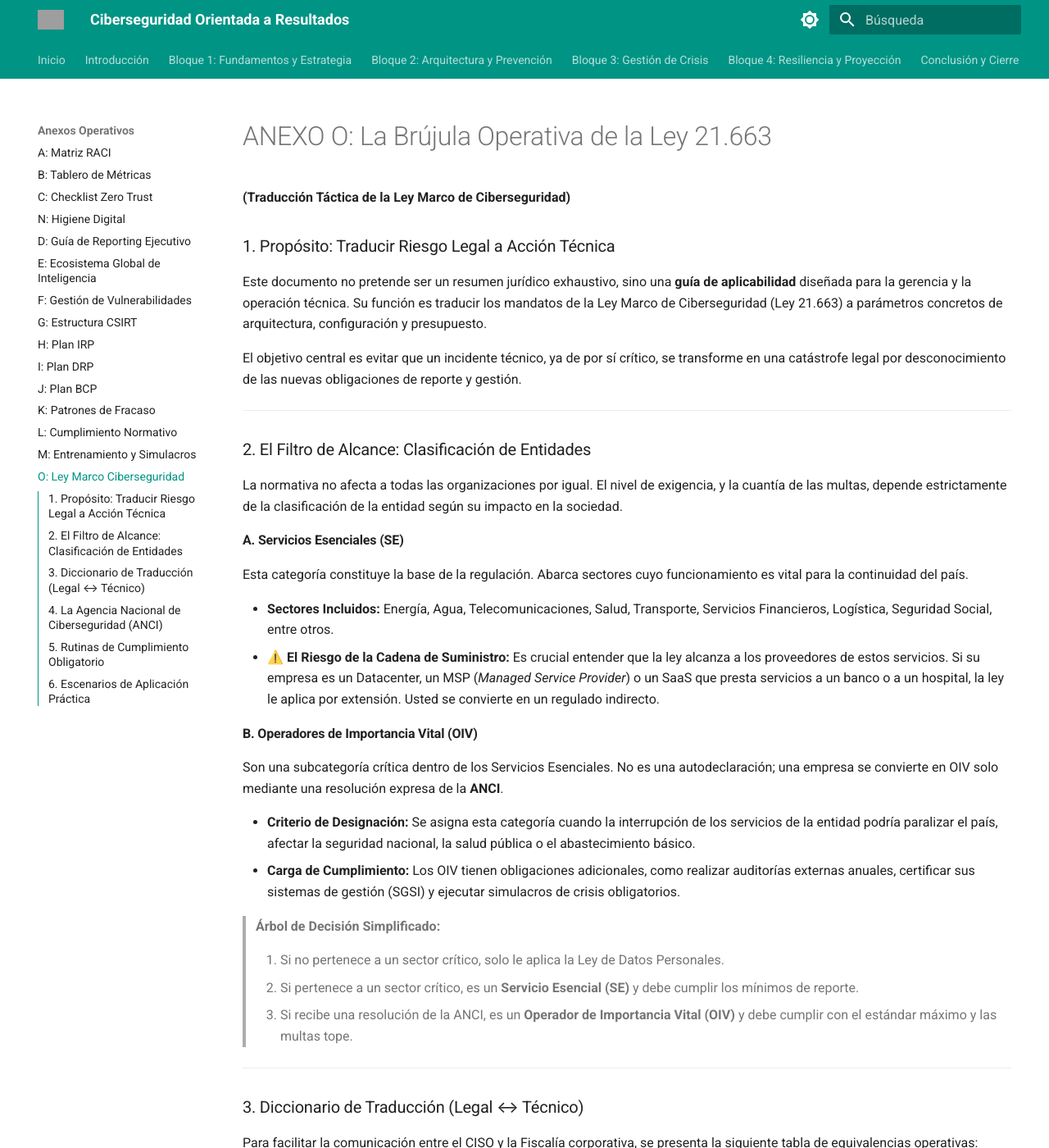
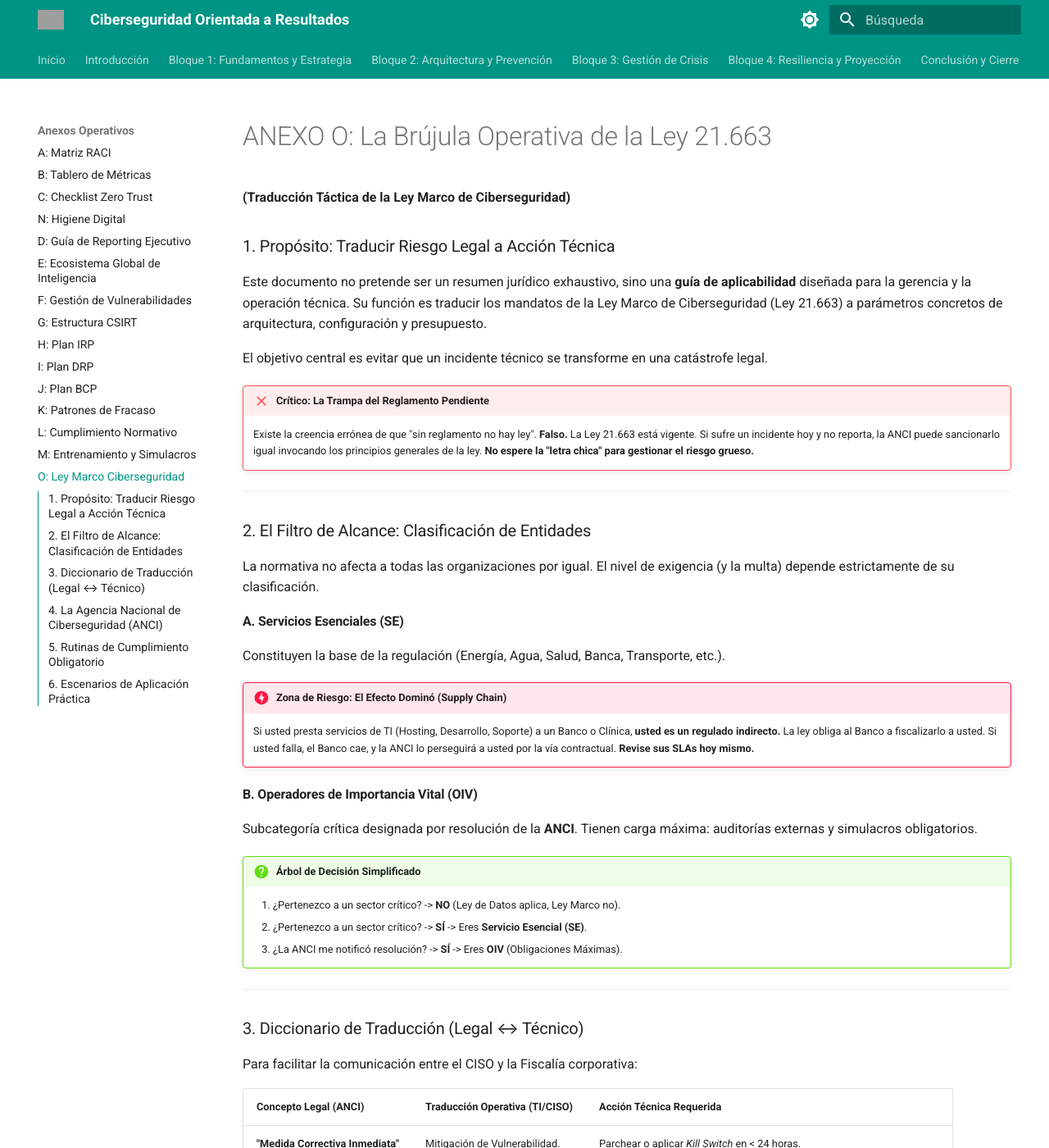
Before and after one commit to jccarvajal/ciberseguridad-grc, an MkDocs documentation site: the page built from docs/anexos/O-Ley-Marco.md, in a window 1280 px wide and 1400 px high. Shown: the whole window at 82% size. Built offline with MkDocs 1.6.1 and Material for MkDocs 9.7.7, drawn with Linux system fonts in a browser that asks for light colours; some of the changed text lies outside the part shown; grey boxes are pictures that could not be loaded.

Commit message:
Update O-Ley-Marco.md

```diff
--- a/docs/anexos/O-Ley-Marco.md
+++ b/docs/anexos/O-Ley-Marco.md
@@ -5,92 +5,87 @@
 
 Este documento no pretende ser un resumen jurídico exhaustivo, sino una **guía de aplicabilidad** diseñada para la gerencia y la operación técnica. Su función es traducir los mandatos de la Ley Marco de Ciberseguridad (Ley 21.663) a parámetros concretos de arquitectura, configuración y presupuesto.
 
-El objetivo central es evitar que un incidente técnico, ya de por sí crítico, se transforme en una catástrofe legal por desconocimiento de las nuevas obligaciones de reporte y gestión.
+El objetivo central es evitar que un incidente técnico se transforme en una catástrofe legal.
+
+!!! failure "Crítico: La Trampa del Reglamento Pendiente"
+    Existe la creencia errónea de que "sin reglamento no hay ley". **Falso.**
+    La Ley 21.663 está vigente. Si sufre un incidente hoy y no reporta, la ANCI puede sancionarlo igual invocando los principios generales de la ley. **No espere la "letra chica" para gestionar el riesgo grueso.**
 
 ---
 
 ### 2. El Filtro de Alcance: Clasificación de Entidades
 
-La normativa no afecta a todas las organizaciones por igual. El nivel de exigencia, y la cuantía de las multas, depende estrictamente de la clasificación de la entidad según su impacto en la sociedad.
+La normativa no afecta a todas las organizaciones por igual. El nivel de exigencia (y la multa) depende estrictamente de su clasificación.
 
 #### A. Servicios Esenciales (SE)
-Esta categoría constituye la base de la regulación. Abarca sectores cuyo funcionamiento es vital para la continuidad del país.
+Constituyen la base de la regulación (Energía, Agua, Salud, Banca, Transporte, etc.).
 
-* **Sectores Incluidos:** Energía, Agua, Telecomunicaciones, Salud, Transporte, Servicios Financieros, Logística, Seguridad Social, entre otros.
-* **⚠️ El Riesgo de la Cadena de Suministro:** Es crucial entender que la ley alcanza a los proveedores de estos servicios. Si su empresa es un Datacenter, un MSP (*Managed Service Provider*) o un SaaS que presta servicios a un banco o a un hospital, la ley le aplica por extensión. Usted se convierte en un regulado indirecto.
+!!! danger "Zona de Riesgo: El Efecto Dominó (Supply Chain)"
+    Si usted presta servicios de TI (Hosting, Desarrollo, Soporte) a un Banco o Clínica, **usted es un regulado indirecto.**
+    La ley obliga al Banco a fiscalizarlo a usted. Si usted falla, el Banco cae, y la ANCI lo perseguirá a usted por la vía contractual. **Revise sus SLAs hoy mismo.**
 
 #### B. Operadores de Importancia Vital (OIV)
-Son una subcategoría crítica dentro de los Servicios Esenciales. No es una autodeclaración; una empresa se convierte en OIV solo mediante una resolución expresa de la **ANCI**.
+Subcategoría crítica designada por resolución de la **ANCI**. Tienen carga máxima: auditorías externas y simulacros obligatorios.
 
-* **Criterio de Designación:** Se asigna esta categoría cuando la interrupción de los servicios de la entidad podría paralizar el país, afectar la seguridad nacional, la salud pública o el abastecimiento básico.
-* **Carga de Cumplimiento:** Los OIV tienen obligaciones adicionales, como realizar auditorías externas anuales, certificar sus sistemas de gestión (SGSI) y ejecutar simulacros de crisis obligatorios.
-
-> **Árbol de Decisión Simplificado:**
->
-> 1. Si no pertenece a un sector crítico, solo le aplica la Ley de Datos Personales.
-> 2. Si pertenece a un sector crítico, es un **Servicio Esencial (SE)** y debe cumplir los mínimos de reporte.
-> 3. Si recibe una resolución de la ANCI, es un **Operador de Importancia Vital (OIV)** y debe cumplir con el estándar máximo y las multas tope.
+!!! question "Árbol de Decisión Simplificado"
+    1.  ¿Pertenezco a un sector crítico? -> **NO** (Ley de Datos aplica, Ley Marco no).
+    2.  ¿Pertenezco a un sector crítico? -> **SÍ** -> Eres **Servicio Esencial (SE)**.
+    3.  ¿La ANCI me notificó resolución? -> **SÍ** -> Eres **OIV** (Obligaciones Máximas).
 
 ---
 
 ### 3. Diccionario de Traducción (Legal ↔ Técnico)
 
-Para facilitar la comunicación entre el CISO y la Fiscalía corporativa, se presenta la siguiente tabla de equivalencias operativas:
+Para facilitar la comunicación entre el CISO y la Fiscalía corporativa:
 
 | Concepto Legal (ANCI) | Traducción Operativa (TI/CISO) | Acción Técnica Requerida |
 | :--- | :--- | :--- |
-| **"Medida Correctiva Inmediata"** | Mitigación de Vulnerabilidad Crítica. | Implica la aplicación de parches, segmentación de red o aislamiento de activos (*Kill Switch*) en un plazo inferior a 24 horas. |
-| **"Reporte de Ciberamenaza"** | Notificación de Vulnerabilidad (CVE). | Obligación de reportar *Zero-Days* o fallos críticos (CVSS > 9.0) detectados en infraestructura propia, antes de que sean explotados. |
-| **"Simulacro Significativo"** | *Tabletop Exercise* Ejecutivo. | Realización de una simulación de crisis con participación real de la Gerencia General, documentada en un Acta de Lecciones Aprendidas (ver Anexo M). |
-| **"Preservación de Evidencia"** | Cadena de Custodia Forense. | Prohibición de reiniciar o formatear servidores comprometidos sin antes realizar un volcado de memoria y logs para análisis forense (ver Anexo G). |
+| **"Medida Correctiva Inmediata"** | Mitigación de Vulnerabilidad. | Parchear o aplicar *Kill Switch* en < 24 horas. |
+| **"Reporte de Ciberamenaza"** | Notificación de Vulnerabilidad. | Reportar *Zero-Days* o fallos críticos (CVSS > 9.0) antes de ser explotados. |
+| **"Simulacro Significativo"** | *Tabletop Exercise* Ejecutivo. | Simulación con Gerencia General y Acta de Lecciones (ver Anexo M). |
+| **"Preservación de Evidencia"** | Cadena de Custodia Forense. | **Prohibido reiniciar servidores** sin volcado de memoria previo. |
 
 ---
 
 ### 4. La Agencia Nacional de Ciberseguridad (ANCI)
 
-La creación de la ANCI marca el fin de la era de las "recomendaciones". Este nuevo organismo posee facultades fiscalizadoras con efectos punitivos reales:
-
-1.  **Facultad de Instrucción:** La Agencia puede ordenar medidas específicas, como la baja de un servicio inseguro. Desobedecer una instrucción directa se considera una infracción gravísima.
-2.  **Facultad de Acceso:** En el contexto de una investigación, la Agencia puede requerir acceso a las redes, sistemas y registros de la entidad afectada, bajo los resguardos de confidencialidad correspondientes.
-3.  **Facultad Sancionatoria:** Es el organismo encargado de cursar las multas en Unidades Tributarias Mensuales (UTM).
+La ANCI no sugiere; instruye. Posee facultades de **Instrucción** (ordenar bajar servicios), **Acceso** (entrar a redes en investigaciones) y **Sanción**.
 
 #### Régimen Sancionatorio (El Costo de la Negligencia)
 
-| Gravedad | Conducta Típica | Tope Multa (OIV)* | Impacto Organizacional |
+| Gravedad | Conducta Típica | Tope Multa (OIV)* | Impacto |
 | :--- | :--- | :--- | :--- |
-| **Leve** | Retrasos administrativos en reportes no críticos o falta de actualización documental. | **5.000 UTM** | Advertencia financiera significativa. |
-| **Grave** | No contar con protocolos de seguridad, no realizar auditorías obligatorias o no reportar incidentes significativos. | **20.000 UTM** | Impacto directo a los resultados financieros (EBITDA) y evaluación de desempeño. |
-| **Gravísima** | Ocultar vulnerabilidades críticas, entregar información falsa sobre incidentes o no acatar instrucciones de la ANCI. | **40.000 UTM** | **Riesgo Existencial.** Posible responsabilidad legal directa del Directorio. |
+| **Leve** | Retrasos en reportes burocráticos. | **5.000 UTM** | Advertencia financiera. |
+| **Grave** | No auditar, no reportar incidentes. | **20.000 UTM** | Impacto a EBITDA. |
+| **Gravísima** | Ocultar vulnerabilidades, mentir a la ANCI. | **40.000 UTM** | **Riesgo Existencial.** |
 
-*\*Nota: Los montos son referenciales al tope legal para OIVs.*
+!!! quote "Doctrina de Responsabilidad Indelegable"
+    El Directorio puede delegar la *tarea* de la ciberseguridad (al CISO o a un MSSP), pero **jamás puede delegar la responsabilidad legal.**
+    Ante una investigación, el argumento *"yo no sabía de tecnología"* se considera una confesión de negligencia en el deber de supervisión (*Culpa in Vigilando*).
 
 ---
 
 ### 5. Rutinas de Cumplimiento Obligatorio
 
-La ciberseguridad deja de ser un estado pasivo para convertirse en un ciclo activo de cumplimiento legal. El calendario anual debe incluir:
+El calendario anual de supervivencia legal debe incluir:
 
-1.  **SLA Legal de Reporte:**
-    * **Alerta Temprana:** Máximo **3 horas** desde la confirmación del incidente.
-    * **Actualización:** Máximo **72 horas** (se reduce a 24 horas para OIVs).
-2.  **Auditoría Externa:** Obligatoria anualmente para los OIV.
-3.  **Simulacros de Crisis:** Ejecución de al menos un ejercicio anual con alcance ejecutivo/directivo.
-4.  **Revisión de Arquitectura:** Validación continua de controles de seguridad "Por Diseño" y "Por Defecto".
+* **SLA Legal de Reporte:** 3 horas (Alerta) / 72 horas (Informe).
+* **Auditoría Externa:** Anual (OIV).
+* **Simulacros:** Anual con alcance ejecutivo.
+* **Revisión de Arquitectura:** Validación de controles "Por Diseño".
 
 ---
 
 ### 6. Escenarios de Aplicación Práctica
 
-**Caso A: El Banco (OIV)**
+!!! example "Caso A: El Banco (OIV)"
+    **Situación:** Ransomware paraliza sucursales.
+    **Obligación:** Reportar a ANCI en **3 horas**.
+    **Riesgo:** Si paga el rescate sin informar o sin acreditar "estado de necesidad", el Directorio arriesga multas gravísimas y responsabilidad penal.
 
-Ante un ataque de Ransomware que paraliza la atención en sucursales, la entidad tiene la obligación estricta de reportar a la ANCI en un plazo de **3 horas**. Si la organización decide pagar un rescate sin informar a la autoridad o sin poder acreditar el "estado de necesidad", el Directorio se expone a multas gravísimas y a potenciales responsabilidades penales.
+!!! example "Caso B: El Proveedor de Nube (MSP)"
+    **Situación:** Detecta vulnerabilidad crítica propia.
+    **Obligación:** Aunque no sea OIV, debe reportar porque su fallo afecta a un Servicio Esencial.
+    **Riesgo:** Ocultar el fallo conlleva multas de la ANCI y demandas civiles del cliente.
 
-**Caso B: El Proveedor de Nube (MSP de un Servicio Esencial)**
-
-Una empresa de tecnología detecta una vulnerabilidad crítica en sus propios servidores. Aunque la empresa no sea un OIV directo, debe reportar el hallazgo porque su fallo podría comprometer la operación de sus clientes regulados (ej: Clínicas o Bancos). Ocultar el fallo y permitir que afecte al cliente conlleva multas de la ANCI y responsabilidad civil contractual.
-
----
-
-> **Nota Final para la Alta Dirección:**
->
-> Bajo la Ley 21.663, ignorar una vulnerabilidad técnica conocida ya no es un "riesgo aceptable", sino una infracción administrativa fiscalizable. Administrativamente, gestionar mal un ciberincidente es ahora equivalente a la evasión tributaria: un acto ilegal, trazable y multable.
+> **Nota Final:** Bajo la Ley 21.663, gestionar mal un ciberincidente es administrativamente equivalente a la evasión tributaria: ilegal, trazable y multable.
```
